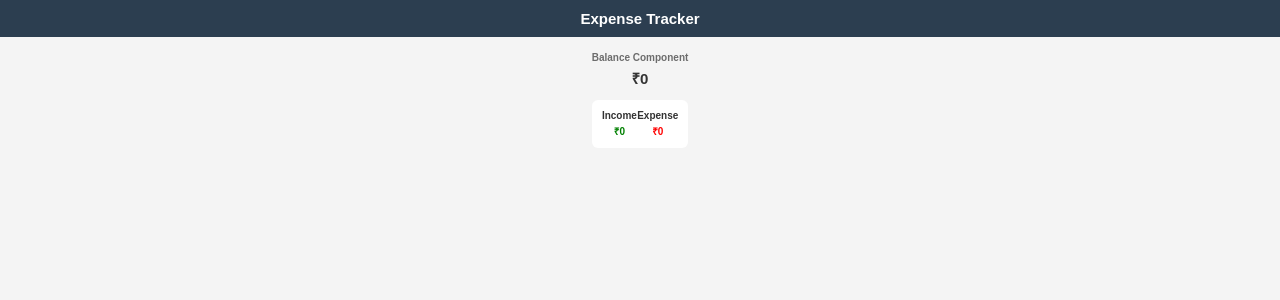
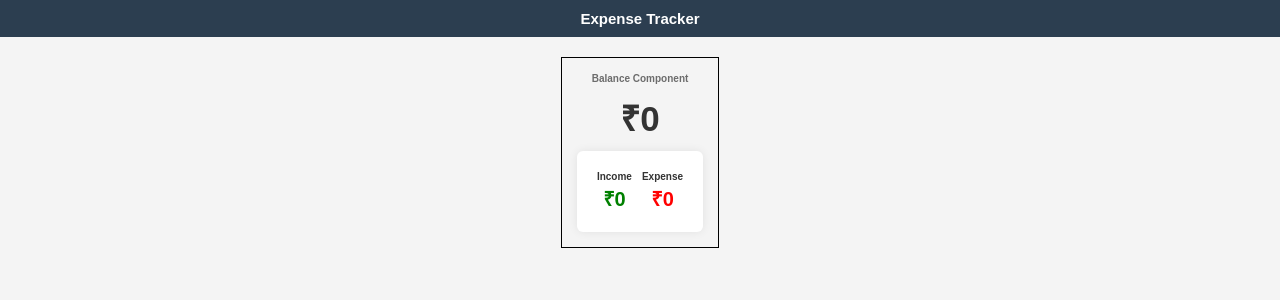
Before and after one commit to NikhilJamdar2311/react-expense-tracker, a React (Vite) app: page / in a window 1280 px wide. Shown: the top 300 px of the page. Built offline with nearby package versions, Linux system fonts and the light colour scheme.

Commit message:
Refactor layout styles: update balance, container, and summary components for improved structure and design

```diff
--- a/src/styles/layouts/_balance.scss
+++ b/src/styles/layouts/_balance.scss
@@ -1,11 +1,14 @@
 .balance {
-    text-align: center;
-    margin-bottom: 1.2rem;
+    display: flex;
+    flex-direction: column;
+    justify-content: center;
+    align-items: center;
+    gap: 1rem;
 
     h4{
         opacity: 0.7;
     }
     h1{
-        margin-top: 0.5rem;
+        font-size: 3.5rem;
     }
 }
--- a/src/styles/layouts/_container.scss
+++ b/src/styles/layouts/_container.scss
@@ -1,5 +1,9 @@
 .container{
-    max-width: 1200px;
-    margin: 0 auto;
+    display: flex;
+    flex-direction: column;
+    gap: 1rem;;
+    max-width: 400px;
+    margin: 2rem auto 0;
     padding: 1.5rem;
+    border: 1px solid #000000;
 }
--- a/src/styles/layouts/_summary.scss
+++ b/src/styles/layouts/_summary.scss
@@ -2,14 +2,17 @@
   display: flex;
   justify-content: space-between;
   background-color: white;
-  padding: 1rem;
+  padding: 2rem;
+  gap: 1rem;
   border-radius: 6px;
+  box-shadow: 0px 0px 10px 0px rgba(0, 0, 0, 0.08);
 
   .summary-box {
     flex: 1;
     text-align: center;
 
     p {
+      font-size: 2rem;
       font-weight: bold;
       margin-top: 0.3rem;
     }
```
